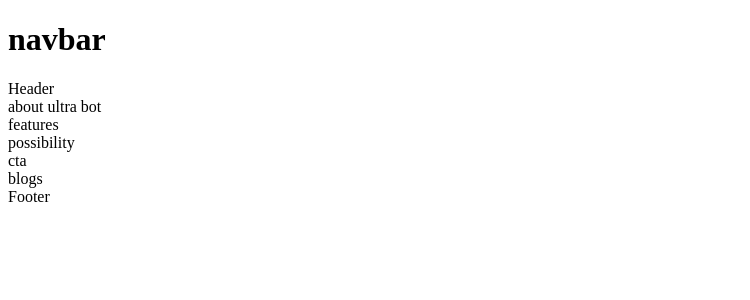
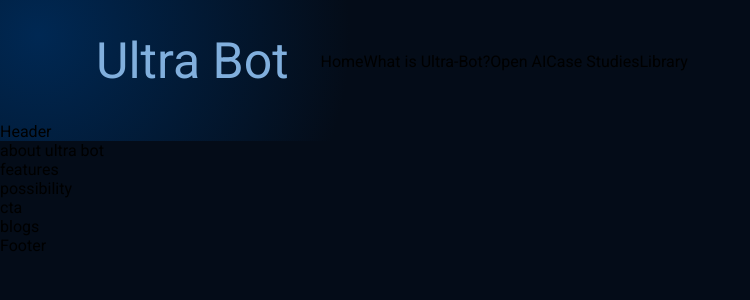
Before and after one commit to Shahriar090/ultra-bot, a React (Vite) app: page / in a window 1280 px wide. Shown: the top 300 px of the page, without its empty margins (0-750 px from the left). Built offline with nearby package versions, Linux system fonts and the light colour scheme.

Commit message:
Implementing navbar

```diff
--- a/src/components/navbar/Navbar.jsx
+++ b/src/components/navbar/Navbar.jsx
@@ -1,8 +1,31 @@
 import "./navbar.css";
 const Navbar = () => {
   return (
-    <div>
-      <h1>navbar</h1>
+    <div className="navbar">
+      <div className="navbar-links">
+        <div className="logo">
+          <p>
+            Ultra <span>Bot</span>
+          </p>
+        </div>
+        <div className="navbar-links-container">
+          <p>
+            <a href="#home">Home</a>
+          </p>
+          <p>
+            <a href="#wgpt3">What is Ultra-Bot?</a>
+          </p>
+          <p>
+            <a href="#possibility">Open AI</a>
+          </p>
+          <p>
+            <a href="#features">Case Studies</a>
+          </p>
+          <p>
+            <a href="#blog">Library</a>
+          </p>
+        </div>
+      </div>
     </div>
   );
 };
--- a/src/components/navbar/navbar.css
+++ b/src/components/navbar/navbar.css
@@ -0,0 +1,24 @@
+.navbar {
+  display: flex;
+  justify-content: center;
+  align-items: center;
+  padding: 2rem 6rem;
+}
+
+.navbar-links {
+  display: flex;
+  flex: 1;
+  justify-content: flex-start;
+  align-items: center;
+}
+
+.logo {
+  margin-right: 2rem;
+  font-size: 50px;
+  color: var(--color-text);
+}
+
+.navbar-links-container {
+  display: flex;
+  flex-direction: row;
+}
--- a/src/index.css
+++ b/src/index.css
@@ -0,0 +1,130 @@
+@import url("https://fonts.googleapis.com/css2?family=Roboto:ital,wght@0,100;0,300;0,400;0,500;0,700;0,900;1,100;1,300;1,400;1,500;1,700;1,900&display=swap");
+
+* {
+  margin: 0;
+  padding: 0;
+  box-sizing: border-box;
+  scroll-behavior: smooth;
+}
+
+body {
+  background-color: var(--color-bg);
+  font-family: "Roboto", sans-serif;
+
+  /* color variable */
+
+  --gradient-text: linear-gradient(89.97deg, #ae67fa 1.84%, #f49867 102.67%);
+  --gradient-bar: linear-gradient(103.22deg, #ae67fa -13.86%, #f49867 99.55%);
+
+  --color-bg: #040c18;
+  --color-footer: #031b34;
+  --color-blog: #042c54;
+  --color-text: #81afdd;
+  --color-subtext: #ff8a71;
+}
+
+a {
+  color: unset;
+  text-decoration: none;
+}
+
+/* gradient bg */
+
+.gradient__bg {
+  background: -moz-radial-gradient(
+    circle at 3% 25%,
+    rgba(0, 40, 83, 1) 0%,
+    rgba(4, 12, 24, 1) 25%
+  );
+
+  background: -webkit-radial-gradient(
+    circle at 3% 25%,
+    rgba(0, 40, 83, 1) 0%,
+    rgba(4, 12, 24, 1) 25%
+  );
+
+  background: -o-radial-gradient(
+    circle at 3% 25%,
+    rgba(0, 40, 83, 1) 0%,
+    rgba(4, 12, 24, 1) 25%
+  );
+
+  background: -ms-radial-gradient(
+    circle at 3% 25%,
+    rgba(0, 40, 83, 1) 0%,
+    rgba(4, 12, 24, 1) 25%
+  );
+
+  background: radial-gradient(
+    circle at 3% 25%,
+    rgba(0, 40, 83, 1) 0%,
+    rgba(4, 12, 24, 1) 25%
+  );
+}
+
+.gradient__text {
+  background: var(--gradient-text);
+  background-clip: text;
+  -webkit-background-clip: text;
+  -webkit-text-fill-color: transparent;
+}
+
+.section__padding {
+  padding: 4rem 6rem;
+}
+
+.section__margin {
+  margin: 4rem 6rem;
+}
+
+/* animation from animista */
+
+.scale-up-center {
+  -webkit-animation: scale-up-center 0.4s cubic-bezier(0.39, 0.575, 0.565, 1)
+    both;
+  animation: scale-up-center 0.4s cubic-bezier(0.39, 0.575, 0.565, 1) both;
+}
+
+/* key frames */
+
+@-webkit-keyframes scale-up-center {
+  0% {
+    -webkit-transform: scale(0.5);
+    transform: scale(0.5);
+  }
+  100% {
+    -webkit-transform: scale(1);
+    transform: scale(1);
+  }
+}
+
+@keyframes scale-up-center {
+  0% {
+    -webkit-transform: scale(0.5);
+    transform: scale(0.5);
+  }
+  100% {
+    -webkit-transform: scale(1);
+    transform: scale(1);
+  }
+}
+
+@media screen and (max-width: 700px) {
+  .section__padding {
+    padding: 4rem;
+  }
+
+  .section__margin {
+    margin: 4rem;
+  }
+}
+
+@media screen and (max-width: 550px) {
+  .section__padding {
+    padding: 4rem 2rem;
+  }
+
+  .section__margin {
+    margin: 4rem 2rem;
+  }
+}
```
